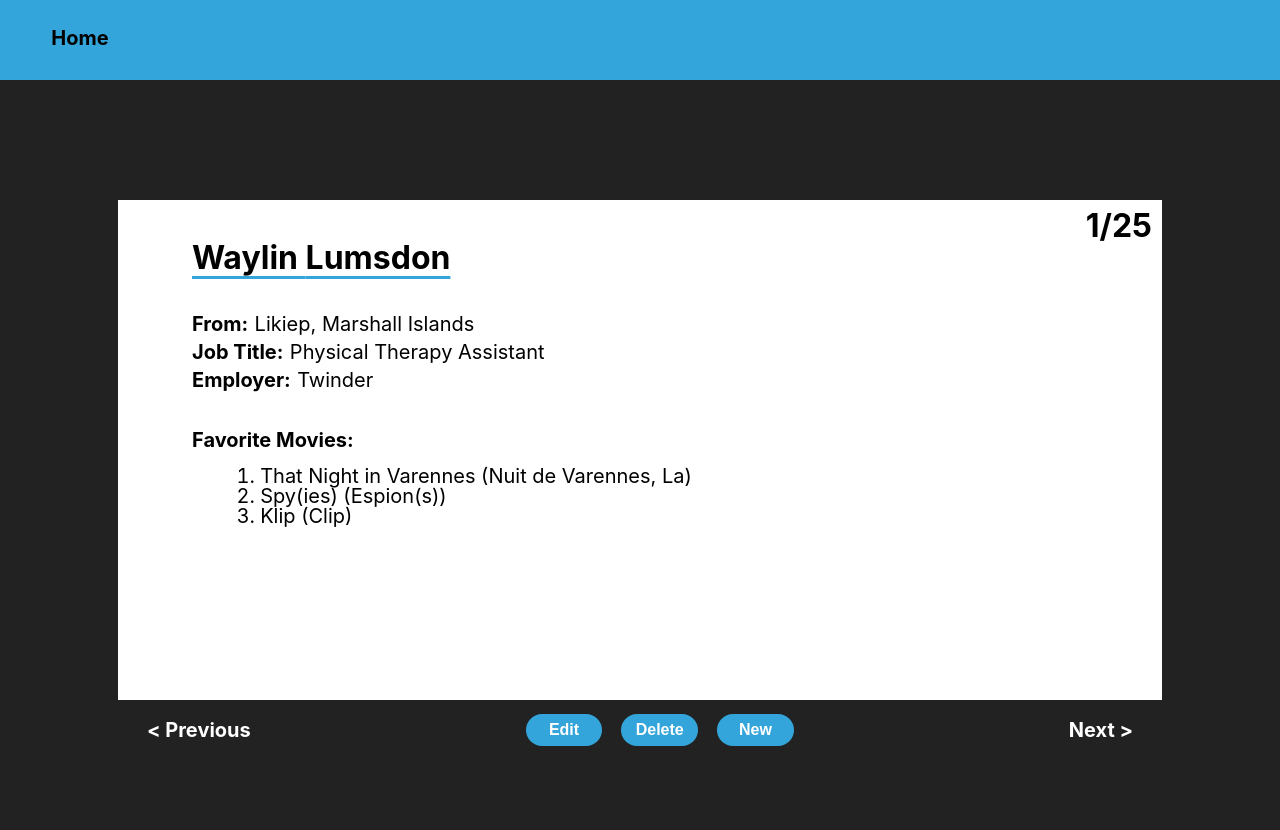
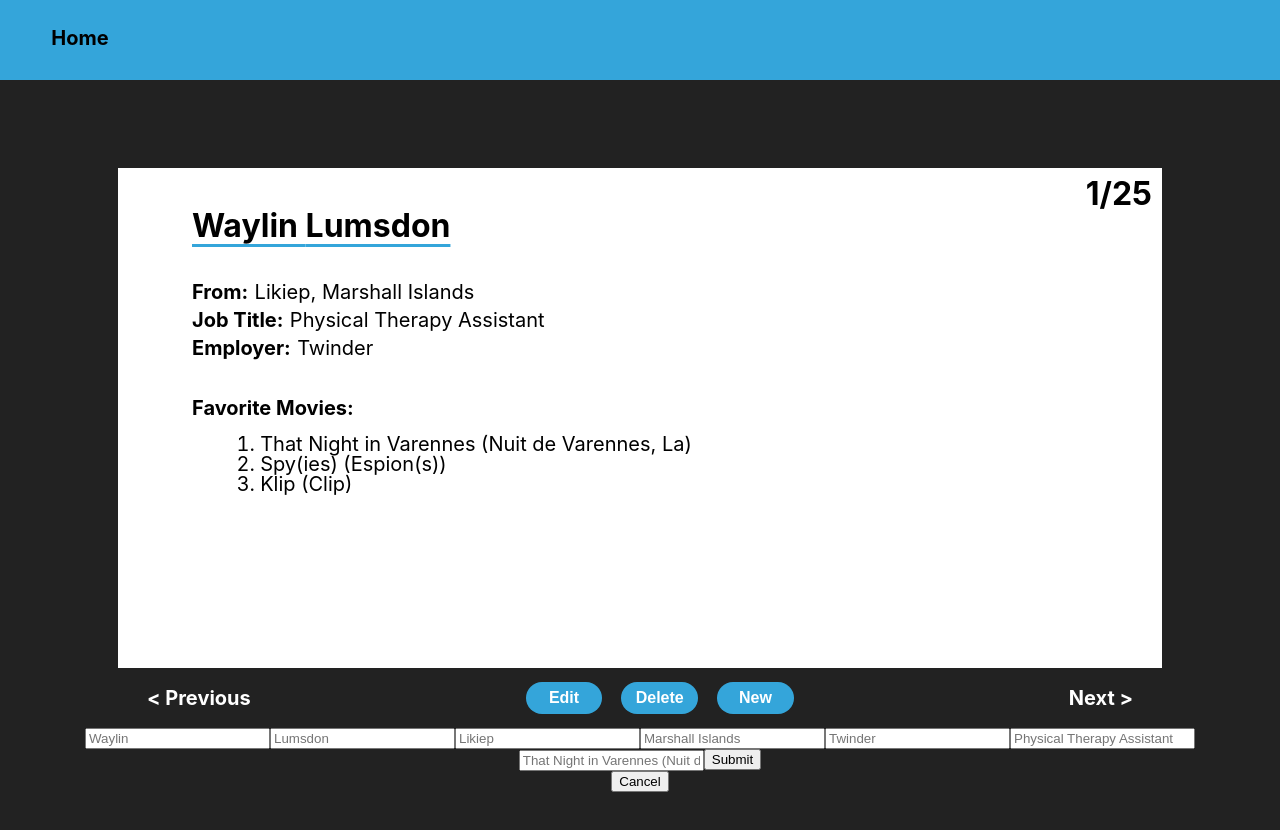
Before and after one commit to Chwunny/User-Directory, a React (Create React App) app: page / in a window 1280 px wide. Both pictures are taken after a click on the button "Edit". Shown: the top 830 px of the page. Built offline with nearby package versions, Linux system fonts and the light colour scheme.

Commit message:
Edit functionality added, added cancel buttons for both edit and new, added logic for cycle to noto crash app

```diff
--- a/src/Components/Body.js
+++ b/src/Components/Body.js
@@ -3,6 +3,7 @@ import './Body.css'
 import data from '../data'
 import Footer from './Footer'
 import NewForm from './NewForm'
+import Edit from './Edit'
 
 
 const Body = () => {
@@ -10,21 +11,23 @@ const Body = () => {
     const [arbitraryVariable, setArbitraryVariable] = useState(data) // I have no idea why this works
     const [formShown, setFormShown] = useState(false)
     const [state, setState] = useState({ firstName: "", lastName: "", city: "", country: "", employer: "", title: "", favoriteMovie: "" })
+    const [editFormShown, setEditFormShown] = useState(false)
 
     let globalId = 26
 
     const plus = () => {
-        if (index < data.length - 1){
+
+        if (index < data.length - 1 && !editFormShown){
             setIndex((index + 1))
-        } else {
+        } else if (!editFormShown) {
             setIndex(0)
         }
     }
 
     const minus = () => {
-        if (index > 0){
+        if (index > 0 && !editFormShown){
             setIndex((index - 1))
-        } else {
+        } else if (!editFormShown) {
             setIndex(data.length - 1)
         }
     }
@@ -63,6 +66,33 @@ const Body = () => {
         setFormShown(false)
     }
 
+    const summonEdit = () => {
+        setEditFormShown(true)
+    }
+
+    const banishEdit = () => {
+        setEditFormShown(false)
+    }
+
+    const submitEdit = (e) => {
+        e.preventDefault()
+
+        setArbitraryVariable(data.splice(index, 1,
+            {
+                id: index,
+                name: { first: state.firstName, last: state.lastName },
+                city: state.city,
+                country: state.country,
+                employer: state.employer,
+                title: state.title,
+                favoriteMovies: state.favoriteMovie.split(',')
+            }
+        ))
+
+        setState({ firstName: "", lastName: "", city: "", country: "", employer: "", title: "", favoriteMovie: "" })
+        banishEdit()
+    }
+
     return (
         <div>
             <div className="mainBody">
@@ -93,8 +123,9 @@ const Body = () => {
                         </ol>
                     </div>
                 </div>
-                <Footer functions={{plus, minus, deleteEntry, summonForm}}></Footer>
-                {formShown ? <NewForm functions={{banishForm, submitForm, setState, state}}/> : null}
+                <Footer functions={{plus, minus, deleteEntry, summonForm, summonEdit}}></Footer>
+                {formShown ? <NewForm functions={{ submitForm, setState, banishForm, state }}/> : null}
+                {editFormShown ? <Edit functions={{ submitEdit, setState, banishEdit, state, index, arbitraryVariable }}/> : null}
             </div>
         </div>
     )
--- /dev/null
+++ b/src/Components/Edit.js
@@ -0,0 +1,33 @@
+import React from 'react'
+
+const Edit = (props) => {
+const { submitEdit, setState, state, index, arbitraryVariable, banishEdit } = props.functions
+
+const handleChange = (e) => {
+    const value = e.target.value
+    setState({
+        ...state,
+        [e.target.name]: value
+    })
+}
+
+// setState({firstName: `${arbitraryVariable[index].name.first}`, lastName: "", city: "", country: "", employer: "", title: "", favoriteMovie: ""}, [])
+    return (
+        <>
+        <form onSubmit={submitEdit}>
+
+            <input type="text" onChange={handleChange} name="firstName" value={state.firstName} placeholder={`${arbitraryVariable[index].name.first}`}/>
+            <input type="text" onChange={handleChange} name="lastName" value={state.lastName} placeholder={`${arbitraryVariable[index].name.last}`}/>
+            <input type="text" onChange={handleChange} name="city" value={state.city} placeholder={`${arbitraryVariable[index].city}`}/>
+            <input type="text" onChange={handleChange} name="country" value={state.country} placeholder={`${arbitraryVariable[index].country}`}/>
+            <input type="text" onChange={handleChange} name="employer" value={state.employer} placeholder={`${arbitraryVariable[index].employer}`}/>
+            <input type="text" onChange={handleChange} name="title" value={state.title} placeholder={`${arbitraryVariable[index].title}`}/>
+            <input type="text" onChange={handleChange} name="favoriteMovie" value={state.favoriteMovie} placeholder={`${arbitraryVariable[index].favoriteMovies}`}/>
+            <button>Submit</button>
+        </form>
+        <button onClick={banishEdit}>Cancel</button>
+        </>
+    )
+}
+
+export default Edit
--- a/src/Components/Footer.js
+++ b/src/Components/Footer.js
@@ -2,13 +2,13 @@ import React from 'react'
 import './Footer.css'
 
 const Footer = (props) => {
-    const { plus, minus, deleteEntry, summonForm } = props.functions
+    const { plus, minus, deleteEntry, summonForm, summonEdit } = props.functions
     let lArrow = "\u003C";
     let rArrow = "\u003E";
     return (
         <div className="test">
             <div className="directions" onClick={minus}>{lArrow} Previous</div>
-            <button>Edit</button>
+            <button onClick={summonEdit}>Edit</button>
             <button onClick={deleteEntry}>Delete</button>
             <button onClick={summonForm}>New</button>
             <div className="directions" onClick={plus}>Next {rArrow}</div>
--- a/src/Components/NewForm.js
+++ b/src/Components/NewForm.js
@@ -2,7 +2,7 @@ import React from 'react'
 import './NewForm.css'
 
 const NewForm = (props) => {
-    const { submitForm, setState, state } = props.functions
+    const { submitForm, setState, state, banishForm } = props.functions
 
     const handleChange = (e) => {
         const value = e.target.value
@@ -12,6 +12,7 @@ const NewForm = (props) => {
         })
     }
     return (
+        <>
         <form onSubmit={submitForm}>
             <input type="text" onChange={handleChange} name="firstName" value={state.firstName} placeholder="First name"/>
             <input type="text" onChange={handleChange} name="lastName" value={state.lastName} placeholder="Last name"/>
@@ -22,6 +23,8 @@ const NewForm = (props) => {
             <input type="text" onChange={handleChange} name="favoriteMovie" value={state.favoriteMovie} placeholder="Favorites movie"/>
             <button>Submit</button>
         </form>
+        <button onClick={banishForm}>Cancel</button>
+        </>
     )
 }
 
```
Also changed, not shown: src/Components/Footer.css (line endings or trailing spaces).
